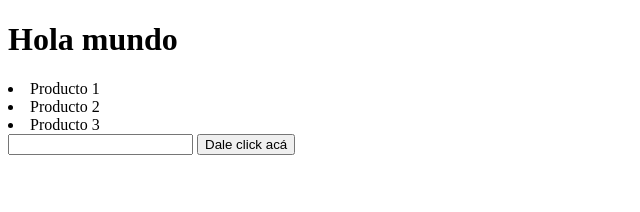
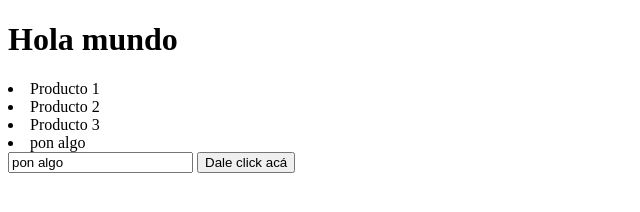
Before and after one commit to karmap/js30315, a plain HTML site: page index.html in a window 1280 px wide. Both pictures are taken after a click on the button "Dale click acá". Shown: the whole page, without its empty margins (0-640 px from the left). Drawn offline with Linux system fonts and the light colour scheme.

Commit message:
eventos parte 1

```diff
--- a/index.html
+++ b/index.html
@@ -13,8 +13,8 @@
         <li>Producto 2</li>
         <li>Producto 3</li>
     </div>
-    <input id="entrada" type="text" />
+    <input id="entrada" type="text" value='pon algo'/>
     <button id="boton">Dale click acá</button>
-    <script src="js/eventos/eventos0.js"></script>
+    <script src="js/eventos/eventos2.js"></script>
 </body>
 </html>
--- /dev/null
+++ b/js/eventos/eventos2.js
@@ -0,0 +1,14 @@
+console.log('Eventos 2');
+
+const boton = document.getElementById('boton')
+
+boton.addEventListener('click', () => {
+    const input = document.getElementById('entrada')
+    const nombreProducto = input.value
+
+    const nuevoProducto = document.createElement('li')
+    nuevoProducto.innerText = nombreProducto
+
+    const root = document.getElementById('root')
+    root.appendChild(nuevoProducto)
+})
```
Also changed, not shown: js/eventos/eventos1.js (added, +20 -0 lines).
